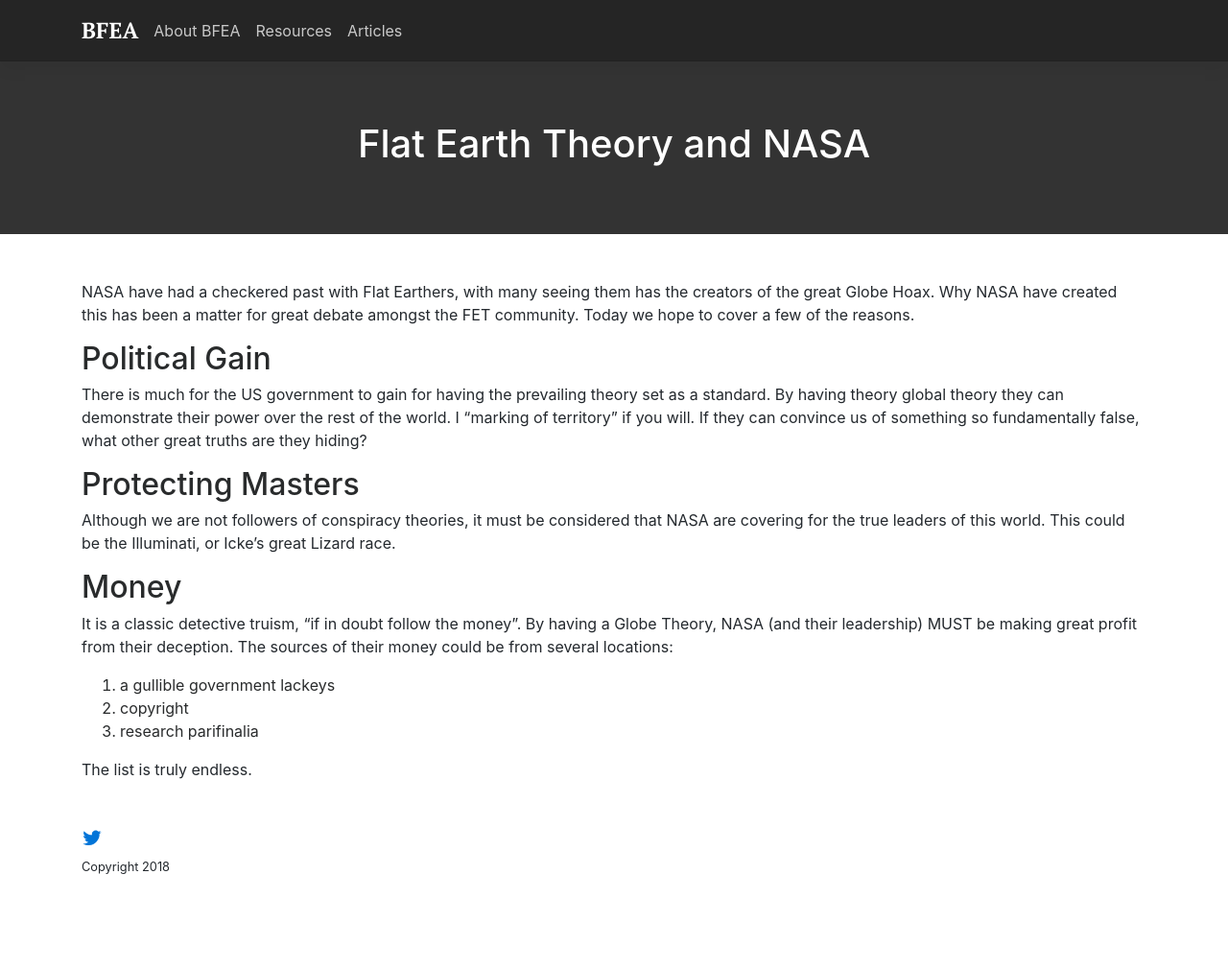
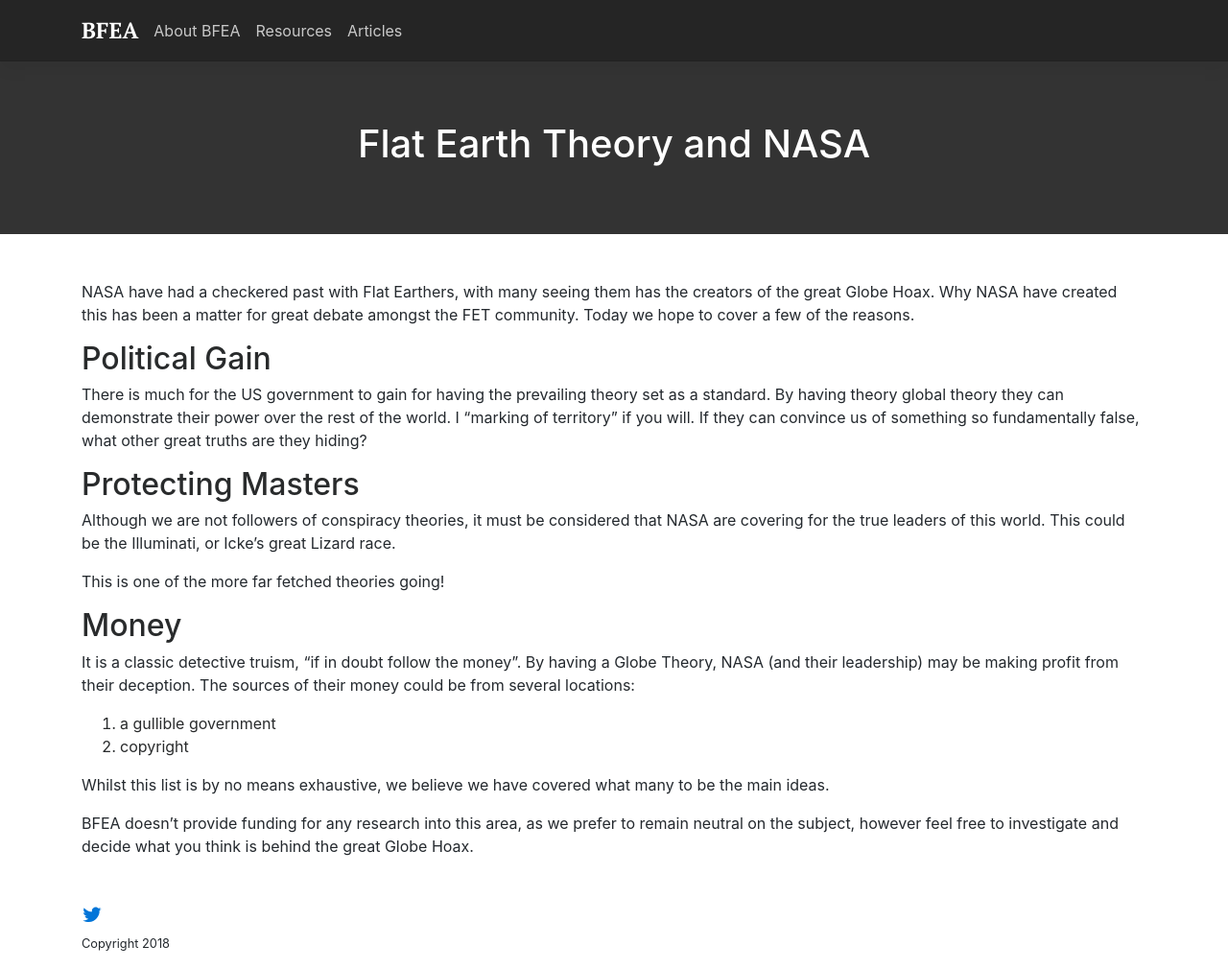
Before and after one commit to krussll/etsysimplicity, a Jekyll site: the page built from _posts/2017-09-10-flat-earth-theory-and-nasa.md, in a window 1280 px wide. Shown: the whole page at 96% size. Built offline with Jekyll 4.4.1, drawn with Linux system fonts in a browser that asks for light colours; before the commit the page ends 930 px from its top, so only the background shows below that.

Commit message:
Update 2017-09-10-flat-earth-theory-and-nasa.md

```diff
--- a/_posts/2017-09-10-flat-earth-theory-and-nasa.md
+++ b/_posts/2017-09-10-flat-earth-theory-and-nasa.md
@@ -16,12 +16,15 @@
 
 Although we are not followers of conspiracy theories, it must be considered that NASA are covering for the true leaders of this world. This could be the Illuminati, or Icke's great Lizard race.
 
+This is one of the more far fetched theories going!
+
 ## Money
 
-It is a classic detective truism, "if in doubt follow the money". By having a Globe Theory, NASA (and their leadership) MUST be making great profit from their deception. The sources of their money could be from several locations:
+It is a classic detective truism, "if in doubt follow the money". By having a Globe Theory, NASA (and their leadership) may be making profit from their deception. The sources of their money could be from several locations:
 
-1. a gullible government lackeys
+1. a gullible government
 2. copyright
-3. research parifinalia
 
-The list is truly endless.
+Whilst this list is by no means exhaustive, we believe we have covered what many to be the main ideas.
+
+BFEA doesn't provide funding for any research into this area, as we prefer to remain neutral on the subject, however feel free to investigate and decide what you think is behind the great Globe Hoax.
```
